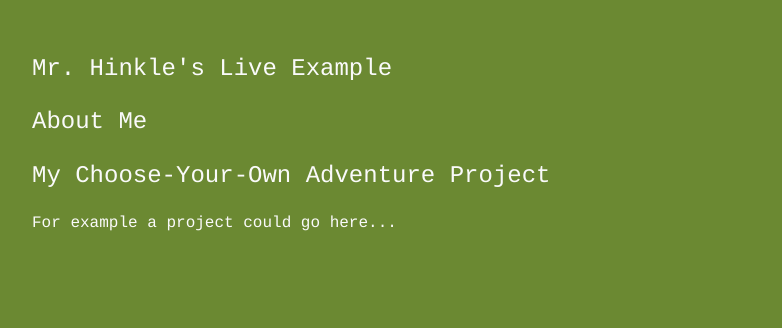
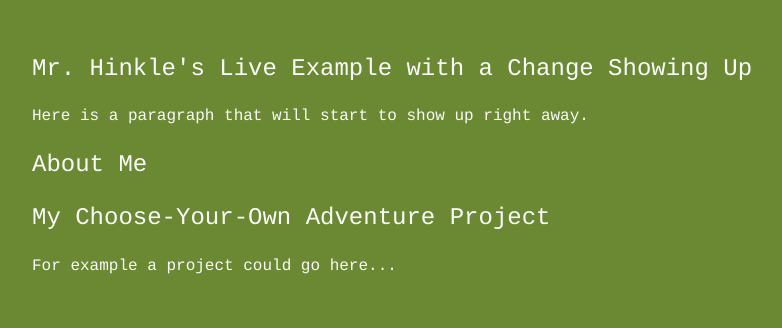
Before and after one commit to IACS-CS/web-design-sample-portfolio-fall-23, a website: page public/index.html in a window 1280 px wide. Shown: the whole page, without its empty margins (208-990 px from the left). Drawn offline with Linux system fonts and the light colour scheme.

Commit message:
Some initial text

```diff
--- a/public/index.html
+++ b/public/index.html
@@ -7,7 +7,8 @@
   <body>
     <main>
       <section class="hero">
-        <h1>Mr. Hinkle's Live Example</h1>
+        <h1>Mr. Hinkle's Live Example with a Change Showing Up</h1>
+        <p>Here is a paragraph that will start to show up right away.</p>
       </section>
       <section class="info" id="about-me">
         <div class="about-me">
```
